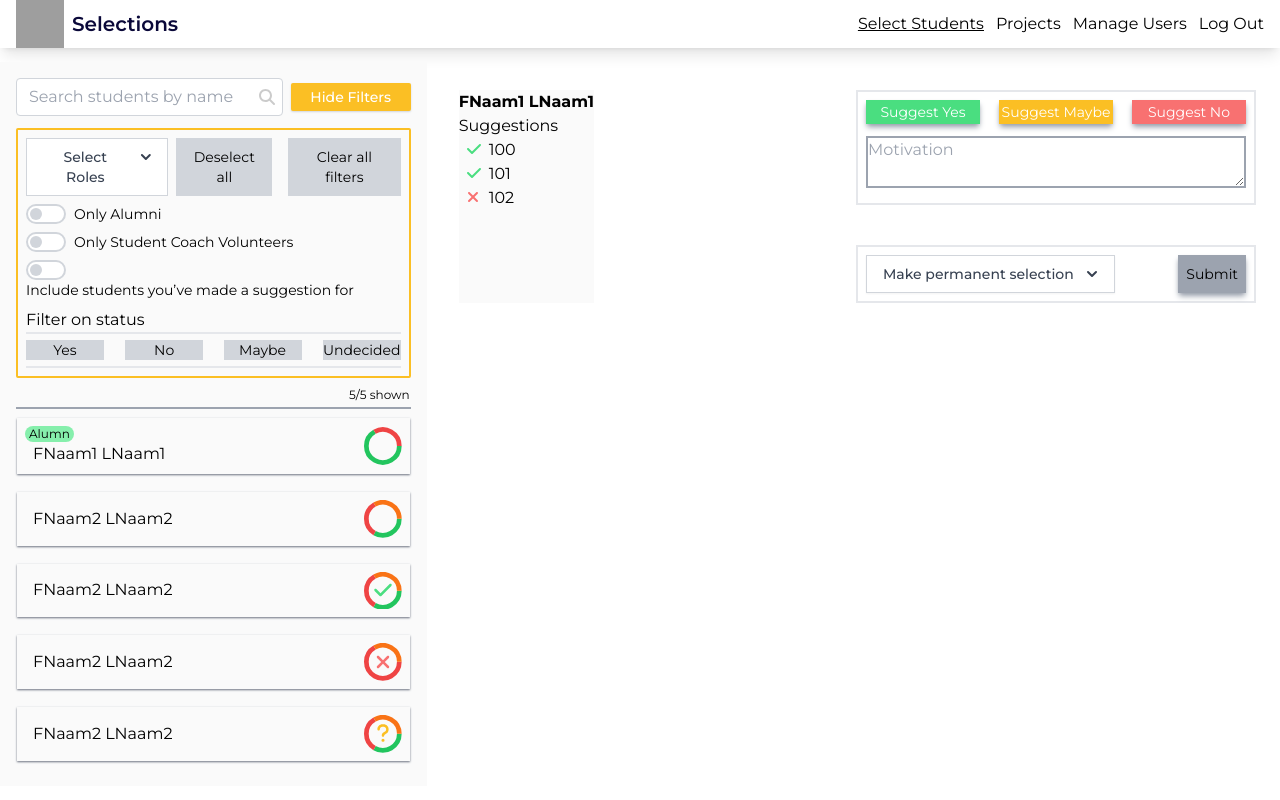
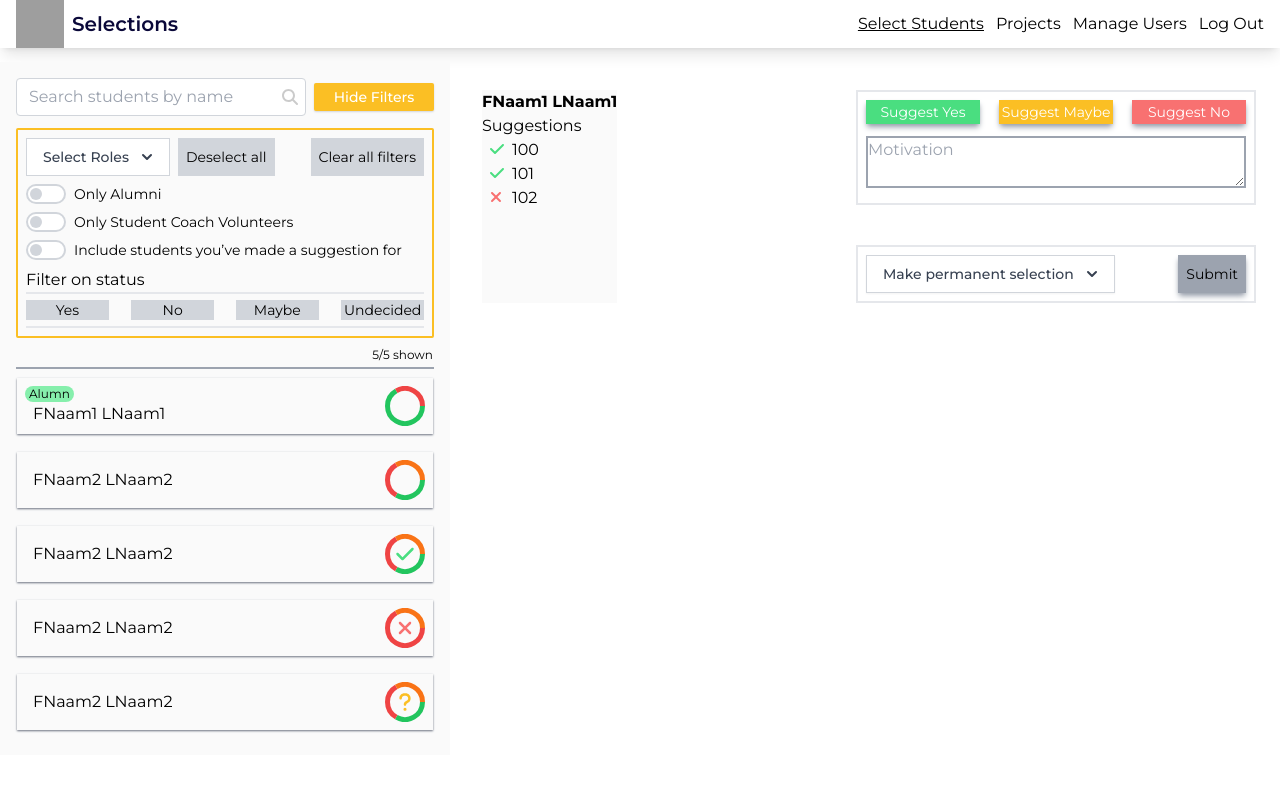
Before and after one commit to SELab-2/OSOC-1, a Next.js app in the folder frontend/: page /students in a window 1280 px wide. Built offline with nearby package versions, Linux system fonts and the light colour scheme; grey boxes are pictures that could not be loaded; some icons are missing.

Commit message:
chore: remove unused layout vars

```diff
--- a/frontend/pages/projects.tsx
+++ b/frontend/pages/projects.tsx
@@ -37,7 +37,7 @@ const Projects: NextPage = () => {
         <section
           className={`${
             showSidebar ? 'visible' : 'hidden'
-          } relative mt-[14px] w-full flex-initial bg-osoc-neutral-bg p-4 md:visible md:block md:w-[400px] md:max-w-[450px] lg:w-[450px] xl:w-1/3 xl1920:w-[30%]`}
+          } relative mt-[14px] w-full bg-osoc-neutral-bg p-4 md:visible md:block md:w-[400px] md:max-w-[450px] lg:min-w-[450px]`}
         >
           {/* button to close sidebar on mobile */}
           <div
@@ -54,7 +54,7 @@ const Projects: NextPage = () => {
         <section
           className={`${
             showSidebar ? 'hidden' : 'visible'
-          } mt-[30px] w-full flex-initial md:visible md:block md:w-[calc(100%-400px)] lg:w-[calc(100%-450px)] xl:w-2/3 xl1920:w-full`}
+          } mt-[30px] w-full md:visible md:block`}
         >
           <div className={`ml-6 mb-3 flex flex-row md:ml-0 md:w-full`}>
             {/* button to open sidebar on mobile */}
--- a/frontend/pages/students.tsx
+++ b/frontend/pages/students.tsx
@@ -20,7 +20,7 @@ const Students: NextPage = () => {
         <section
           className={`${
             showSidebar ? 'visible' : 'hidden'
-          } relative mt-[14px] w-full flex-initial bg-osoc-neutral-bg p-4 md:visible md:block md:w-[400px] md:max-w-[450px] lg:w-[450px] xl:w-1/3 xl1920:w-[30%]`}
+          } relative mt-[14px] w-full bg-osoc-neutral-bg p-4 md:visible md:block md:w-[400px] md:max-w-[450px] lg:min-w-[450px]`}
         >
           {/* button to close sidebar on mobile */}
           <div
@@ -37,7 +37,7 @@ const Students: NextPage = () => {
         <section
           className={`${
             showSidebar ? 'hidden' : 'visible'
-          } mt-[30px] w-full flex-initial md:visible md:block md:w-[calc(100%-400px)] lg:w-[calc(100%-450px)] xl:w-2/3 xl1920:w-full`}
+          } mt-[30px] w-full md:visible md:block`}
         >
           <div className={`ml-6 mb-3 flex flex-row md:ml-0 md:w-full`}>
             {/* button to open sidebar on mobile */}
```
